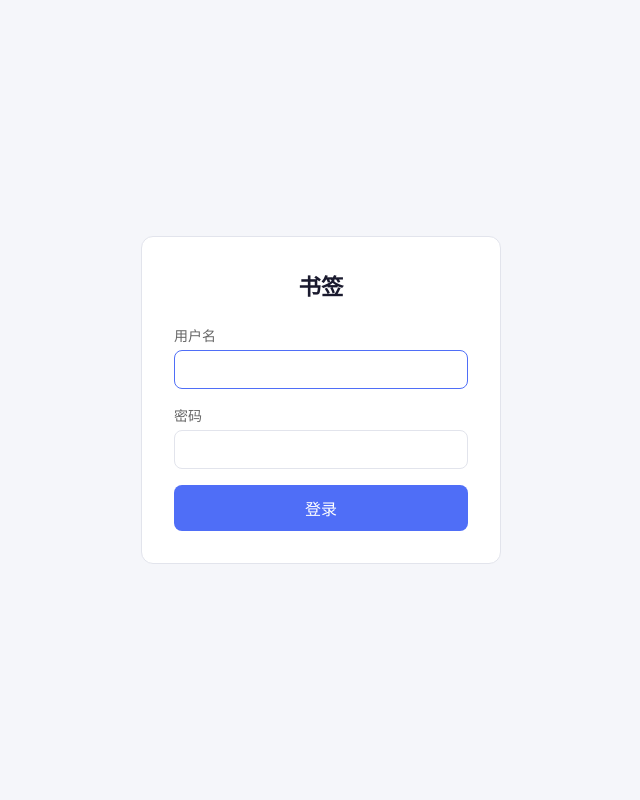
After one commit to J1npen/bookmark, a Django app: page /accounts/login/ in a window 1280 px wide. The commit adds this page. Shown: the whole page, without its empty margins (319-959 px from the left). Run offline with Django 5.2, Linux system fonts and the light colour scheme.

Commit message:
添加用户认证：登录保护所有页面与 API
- webpage 视图加 @login_required，未登录自动跳转登录页
- DRF API 全局设置 IsAuthenticated 权限
- 挂载 /accounts/login/ 和 /accounts/logout/ 路由
- 新增登录页模板（风格与主界面一致，支持深色模式）
- topbar 加退出登录按钮，移动端显示图标

Co-Authored-By: Claude Sonnet 4.6 <noreply@anthropic.com>

```diff
--- a/bookmark/urls.py
+++ b/bookmark/urls.py
@@ -16,9 +16,12 @@ Including another URLconf
 """
 from django.contrib import admin
 from django.urls import path, include
+from django.contrib.auth import views as auth_views
 
 urlpatterns = [
     path('admin/', admin.site.urls),
+    path('accounts/login/', auth_views.LoginView.as_view(template_name='registration/login.html'), name='login'),
+    path('accounts/logout/', auth_views.LogoutView.as_view(), name='logout'),
     path('api/', include('api.urls')),
     path('', include('webpage.urls'))
 ]
--- /dev/null
+++ b/webpage/templates/registration/login.html
@@ -0,0 +1,144 @@
+<!DOCTYPE html>
+<html lang="zh-CN" data-theme="">
+<head>
+<meta charset="UTF-8">
+<meta name="viewport" content="width=device-width, initial-scale=1, viewport-fit=cover">
+<title>登录 — 书签</title>
+<style>
+  :root {
+    --bg-page:   #f5f6fa;
+    --bg-card:   #ffffff;
+    --text-main: #1a1a2e;
+    --text-muted:#666;
+    --border:    #e2e4ec;
+    --accent:    #4f6ef7;
+    --accent-h:  #3a57d6;
+    --input-bg:  #ffffff;
+  }
+  [data-theme="dark"] {
+    --bg-page:   #0f1117;
+    --bg-card:   #1c1e27;
+    --text-main: #e8eaf6;
+    --text-muted:#9ea3b8;
+    --border:    #2e3145;
+    --accent:    #6b84fa;
+    --accent-h:  #8fa0fb;
+    --input-bg:  #1c1e27;
+  }
+  @media (prefers-color-scheme: dark) {
+    html:not([data-theme="light"]) {
+      --bg-page:   #0f1117;
+      --bg-card:   #1c1e27;
+      --text-main: #e8eaf6;
+      --text-muted:#9ea3b8;
+      --border:    #2e3145;
+      --accent:    #6b84fa;
+      --accent-h:  #8fa0fb;
+      --input-bg:  #1c1e27;
+    }
+  }
+
+  * { box-sizing: border-box; margin: 0; padding: 0; }
+  body {
+    background: var(--bg-page);
+    color: var(--text-main);
+    font-family: -apple-system, BlinkMacSystemFont, "Segoe UI", sans-serif;
+    min-height: 100vh;
+    display: flex;
+    align-items: center;
+    justify-content: center;
+    padding: 1rem;
+  }
+  .card {
+    background: var(--bg-card);
+    border: 1px solid var(--border);
+    border-radius: 12px;
+    padding: 2rem;
+    width: 100%;
+    max-width: 360px;
+  }
+  h1 {
+    font-size: 1.4rem;
+    font-weight: 600;
+    margin-bottom: 1.5rem;
+    text-align: center;
+    color: var(--text-main);
+  }
+  .error {
+    background: #fee2e2;
+    color: #b91c1c;
+    border-radius: 6px;
+    padding: .6rem .8rem;
+    font-size: .875rem;
+    margin-bottom: 1rem;
+  }
+  [data-theme="dark"] .error,
+  @media (prefers-color-scheme: dark) {
+    html:not([data-theme="light"]) .error {
+      background: #3b1515;
+      color: #fca5a5;
+    }
+  }
+  label {
+    display: block;
+    font-size: .875rem;
+    color: var(--text-muted);
+    margin-bottom: .3rem;
+  }
+  input[type="text"],
+  input[type="password"] {
+    width: 100%;
+    padding: .6rem .8rem;
+    border: 1px solid var(--border);
+    border-radius: 8px;
+    background: var(--input-bg);
+    color: var(--text-main);
+    font-size: 1rem;
+    margin-bottom: 1rem;
+    outline: none;
+    transition: border-color .15s;
+  }
+  input:focus {
+    border-color: var(--accent);
+  }
+  button[type="submit"] {
+    width: 100%;
+    padding: .7rem;
+    background: var(--accent);
+    color: #fff;
+    border: none;
+    border-radius: 8px;
+    font-size: 1rem;
+    font-weight: 500;
+    cursor: pointer;
+    transition: background .15s;
+  }
+  button[type="submit"]:hover {
+    background: var(--accent-h);
+  }
+</style>
+<script>
+  (function(){
+    var s = localStorage.getItem('theme');
+    if (s) document.documentElement.setAttribute('data-theme', s);
+  })();
+</script>
+</head>
+<body>
+<div class="card">
+  <h1>书签</h1>
+  {% if form.errors %}
+  <div class="error">用户名或密码错误，请重试。</div>
+  {% endif %}
+  <form method="post">
+    {% csrf_token %}
+    <label for="id_username">用户名</label>
+    <input type="text" id="id_username" name="username" autofocus autocomplete="username">
+    <label for="id_password">密码</label>
+    <input type="password" id="id_password" name="password" autocomplete="current-password">
+    <input type="hidden" name="next" value="{{ next }}">
+    <button type="submit">登录</button>
+  </form>
+</div>
+</body>
+</html>
--- a/webpage/views.py
+++ b/webpage/views.py
@@ -1,11 +1,13 @@
 from django.shortcuts import render, redirect, get_object_or_404
 from django.http import HttpResponse
+from django.contrib.auth.decorators import login_required
 
 from django.db.models import Q
 from api.models import Bookmarks, Tags, BookmarkTags
 from django.core.paginator import Paginator
 from django.utils import timezone
 
+@login_required
 def index(request):
     filter_keyword = request.GET.get('keyword', '').strip()
     tag_slug      = request.GET.get('tag', '').strip()
@@ -48,6 +50,7 @@ def index(request):
         'per_page' : str(per_page),
     })
 
+@login_required
 def bookmark_visit(request, pk):
     """记录点击次数并跳转"""
     bookmark = get_object_or_404(Bookmarks, pk=pk)
```
Also changed, not shown: bookmark/settings.py (+13 -0 lines), webpage/templates/webpage/index.html (+11 -0 lines).
